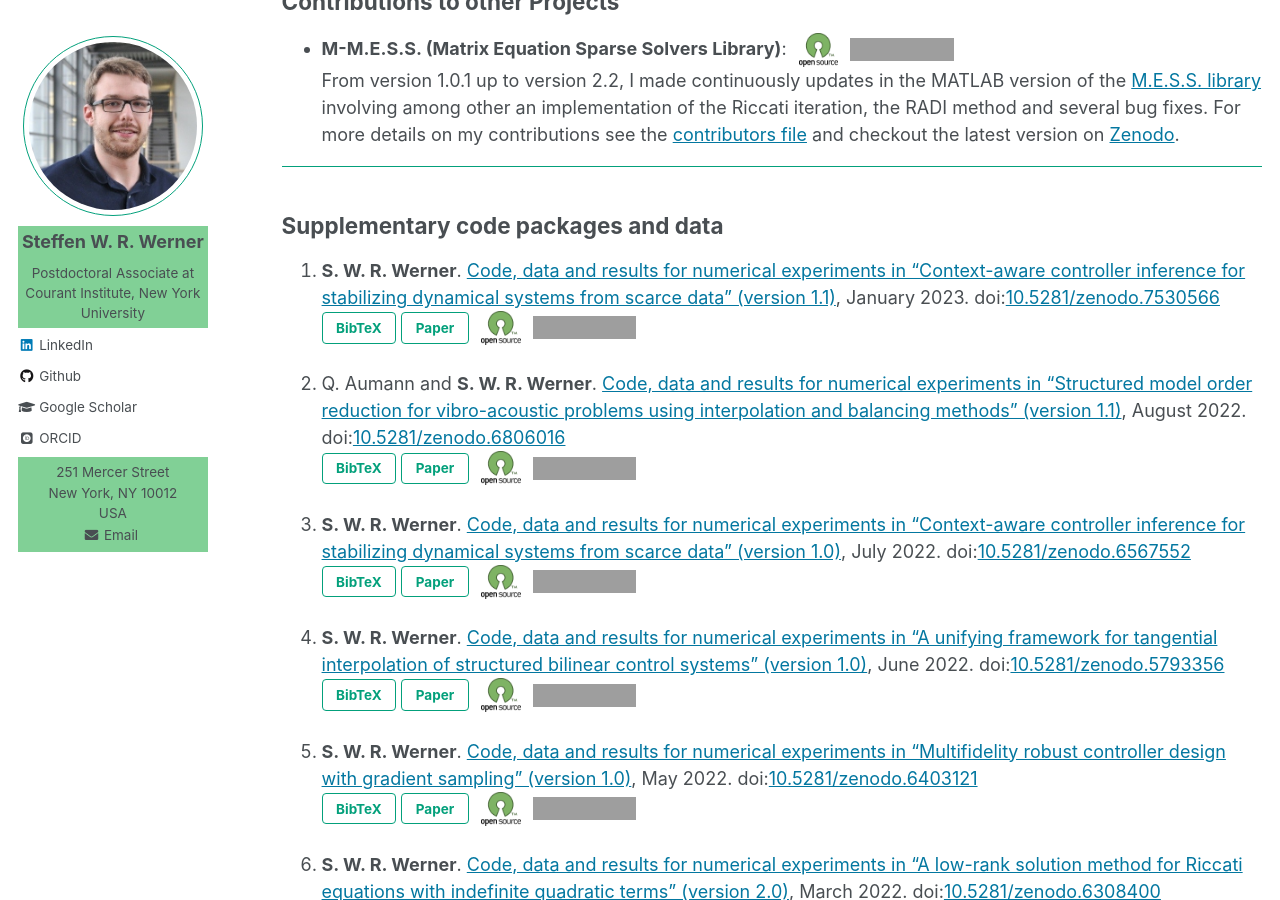
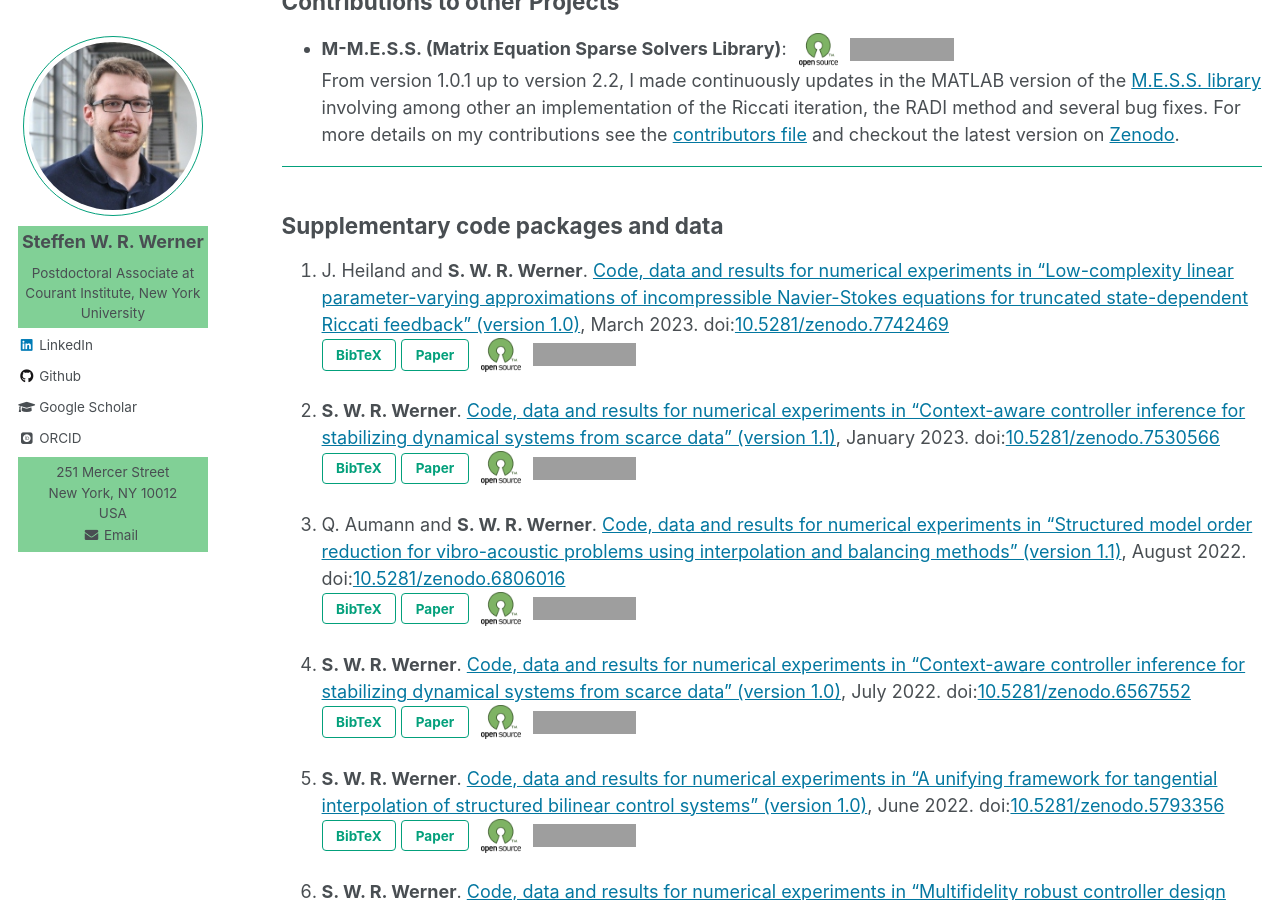
Before and after one commit to ninsteve/ninsteve.github.io, a Jekyll site: the page built from _pages/software.md, in a window 1280 px wide and 900 px high, scrolled down 1022 px. Built offline with Jekyll 4.4.1, drawn with Linux system fonts in a browser that asks for light colours; nearby versions of some CDN libraries; some web fonts are replaced; formulas are drawn with MathJax 3; grey boxes are pictures that could not be loaded.

```diff
--- a/_pages/software.md
+++ b/_pages/software.md
@@ -114,6 +114,24 @@ author_profile: true
 ---
 
 ## <a name="codepackages"></a>Supplementary code packages and data ##
+
+1.  J. Heiland and <strong>S. W. R. Werner</strong>. <a target="blank_"
+    href="https://doi.org/10.5281/zenodo.7742469">Code, data and results for
+    numerical experiments in &ldquo;Low-complexity linear
+    parameter-varying approximations of incompressible Navier-Stokes equations
+    for truncated state-dependent Riccati feedback&rdquo; (version 1.0)</a>,
+    March 2023. doi:<a
+    target="blank_" href="https://doi.org/10.5281/zenodo.7742469">10.5281/zenodo.7742469</a><br />
+    <button id="supHeiW23-pop" class="btn btn--inverse">BibTeX</button>
+    <a target="blank_" href="https://doi.org/10.48550/arXiv.2303.11515"><button
+    class="btn btn--inverse">Paper</button></a>
+    <a target ="_blank"
+    href="https://en.wikipedia.org/wiki/Open-source_software">
+    <img src="../images/open_source_symbol.png" alt="Open Source Software"
+    class="opensource"></a>
+    <a href="https://opensource.org/licenses/MIT">
+    <img src="https://img.shields.io/badge/license-MIT-green.svg"
+    alt="License: MIT" class="badge"></a>
 
 1.  <strong>S. W. R. Werner</strong>. <a target="blank_"
     href="https://doi.org/10.5281/zenodo.7530566">Code, data and results for
--- a/files/software/bibtex.html
+++ b/files/software/bibtex.html
@@ -2,6 +2,27 @@
 <!-- SUPPLEMENTARY CODE PACKAGES AND DATA                                    -->
 <!--=========================================================================-->
 
+<script>
+  $(function(){
+  $('#supHeiW23-pop').magnificPopup({ items: { src: '#supHeiW23' },
+  closeBtnInside: true, autoFocusLast: false, fixedContentPos: false,
+  type: 'inline' }); });
+</script>
+<div id="supHeiW23" class="bibtex-dialog mfp-hide">
+<pre><code>
+@MISC{supHeiW23,
+  author =       {Heiland, J. and Werner, S.~W.~R.},
+  title  =       {Code, Data and Results for Numerical Experiments in
+                  ``{L}ow-complexity linear parameter-varying approximations of
+                  incompressible {N}avier-{S}tokes equations for truncated
+                  state-dependent {R}iccati feedback''
+                  (version 1.0)},
+  month  =       mar,
+  year   =       {2023},
+  doi    =       {10.5281/zenodo.7742469}
+}
+</code></pre></div>
+<!--=========================================================================-->
 <script>
   $(function(){
   $('#supWer23-pop').magnificPopup({ items: { src: '#supWer23' },
```
Also changed, not shown: _pages/publications.md (+14 -1 lines), files/publications/bibtex.html (+22 -0 lines), 1 other file.
